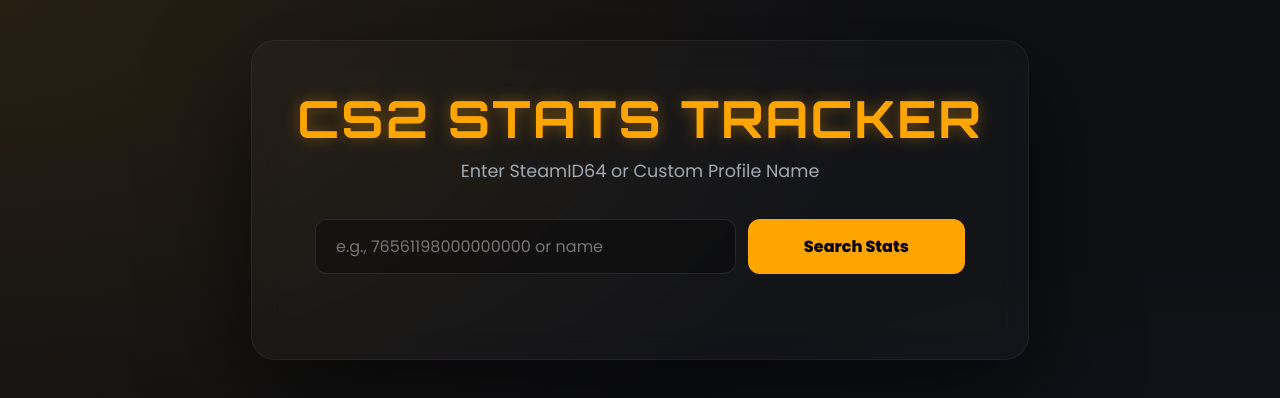
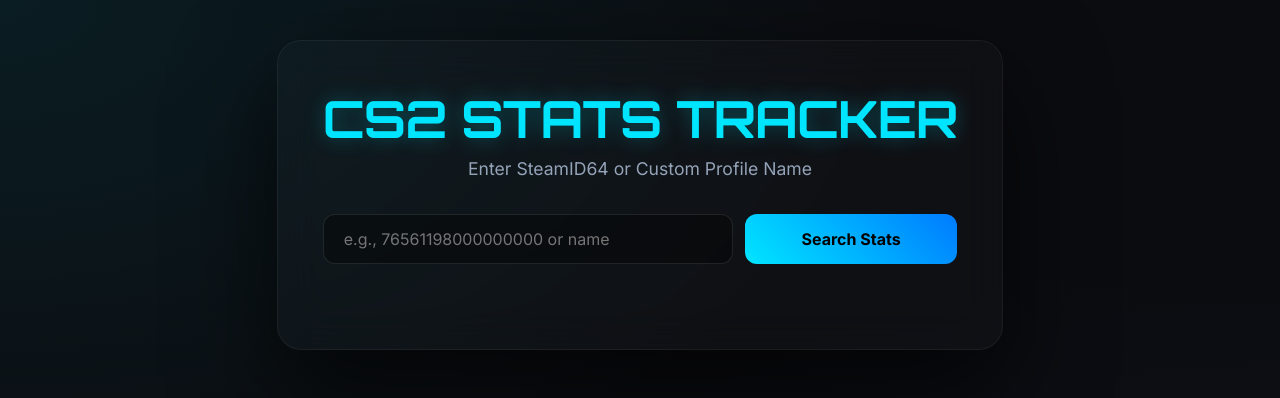
Before and after one commit to vthish/CS2-stats-tracker, a React (Vite) app: page / in a window 1280 px wide. Shown: the top 398 px of the page. Built offline with nearby package versions, Linux system fonts and the light colour scheme.

Commit message:
UI: Switched to Inter font and updated search button theme

```diff
--- a/src/App.css
+++ b/src/App.css
@@ -1,17 +1,17 @@
-@import url('https://fonts.googleapis.com/css2?family=Poppins:wght@300;400;600;800&display=swap');
+@import url('https://fonts.googleapis.com/css2?family=Inter:wght@300;400;600;700;800&display=swap');
 
 * {
   box-sizing: border-box;
   margin: 0;
   padding: 0;
-  font-family: 'Poppins', sans-serif;
+  font-family: 'Inter', sans-serif;
 }
 
 body {
-  background: #0f1014;
+  background: #0b0c10;
   background-image:
-    radial-gradient(at 0% 0%, rgba(255, 165, 0, 0.1) 0px, transparent 50%),
-    radial-gradient(at 100% 100%, rgba(0, 229, 255, 0.05) 0px, transparent 50%);
+    radial-gradient(at 0% 0%, rgba(0, 229, 255, 0.08) 0px, transparent 50%),
+    radial-gradient(at 100% 100%, rgba(0, 123, 255, 0.05) 0px, transparent 50%);
   color: #ffffff;
   min-height: 100vh;
   width: 100%;
@@ -30,29 +30,29 @@
 
 .app-container {
   background: rgba(255, 255, 255, 0.02);
-  backdrop-filter: blur(15px);
+  backdrop-filter: blur(20px);
   border: 1px solid rgba(255, 255, 255, 0.05);
   border-radius: 24px;
   padding: clamp(20px, 5vw, 45px);
   width: 100%;
   max-width: 950px;
   margin: 0 auto;
-  box-shadow: 0 40px 100px rgba(0, 0, 0, 0.6);
+  box-shadow: 0 40px 100px rgba(0, 0, 0, 0.7);
   text-align: center;
 }
 
 .title-glow {
   font-size: clamp(1.8rem, 6vw, 3.2rem);
-  font-weight: 800; /* Extra bold for the title */
-  color: #ffa500;
+  font-weight: 800;
+  color: #00e5ff;
   text-transform: uppercase;
-  letter-spacing: 2px;
+  letter-spacing: -1px;
   margin-bottom: 8px;
-  text-shadow: 0 0 15px rgba(255, 165, 0, 0.4);
+  text-shadow: 0 0 20px rgba(0, 229, 255, 0.3);
 }
 
 .subtitle {
-  color: #a0aab2;
+  color: #94a3b8;
   margin-bottom: 35px;
   font-size: clamp(0.9rem, 2vw, 1.1rem);
   font-weight: 400;
@@ -72,14 +72,15 @@
   font-size: 1rem;
   border-radius: 12px;
   border: 1px solid rgba(255, 255, 255, 0.1);
-  background: rgba(0, 0, 0, 0.3);
+  background: rgba(0, 0, 0, 0.4);
   color: white;
   outline: none;
   transition: 0.3s;
 }
 
 .search-box input:focus {
-  border-color: #ffa500;
+  border-color: #00e5ff;
+  box-shadow: 0 0 15px rgba(0, 229, 255, 0.1);
 }
 
 .search-box button {
@@ -89,28 +90,29 @@
   font-weight: 700;
   border-radius: 12px;
   border: none;
-  background: #ffa500;
+  background: linear-gradient(45deg, #00e5ff, #007bff);
   color: #000;
   cursor: pointer;
-  transition: 0.3s;
+  transition: all 0.3s ease;
 }
 
 .search-box button:hover:not(:disabled) {
-  transform: scale(1.05);
-  box-shadow: 0 0 20px rgba(255, 165, 0, 0.4);
+  transform: translateY(-2px);
+  box-shadow: 0 0 25px rgba(0, 229, 255, 0.4);
+  filter: brightness(1.1);
 }
 
 .stats-grid {
   display: grid;
   grid-template-columns: repeat(auto-fit, minmax(200px, 1fr));
-  gap: 18px;
+  gap: 20px;
 }
 
 .stat-card {
   background: rgba(255, 255, 255, 0.03);
   padding: 22px;
   border-radius: 16px;
-  border-left: 4px solid #ffa500;
+  border-left: 4px solid #00e5ff;
   text-align: left;
   transition: 0.3s ease;
 }
@@ -118,23 +120,23 @@
 .stat-card:hover {
   transform: translateY(-8px);
   background: rgba(255, 255, 255, 0.06);
-  border-left-color: #00e5ff; /* Blue border on hover */
-  box-shadow: 0 10px 25px rgba(0, 229, 255, 0.1);
+  border-left-color: #ffffff;
+  box-shadow: 0 15px 30px rgba(0, 0, 0, 0.3);
 }
 
 .stat-name {
-  font-size: 0.8rem;
-  color: #8b9bb4;
+  font-size: 0.75rem;
+  color: #94a3b8;
   font-weight: 600;
   text-transform: uppercase;
-  letter-spacing: 1px;
+  letter-spacing: 0.5px;
   margin-bottom: 6px;
   display: block;
 }
 
 .stat-value {
   font-size: 1.8rem;
-  font-weight: 800; /* Back to bold Poppins */
+  font-weight: 700;
   color: #ffffff;
 }
 
@@ -144,13 +146,13 @@
   }
   .stats-grid {
     grid-template-columns: repeat(2, 1fr);
-    gap: 10px;
+    gap: 12px;
   }
   .stat-card {
     padding: 15px;
   }
   .stat-value {
-    font-size: 1.4rem;
+    font-size: 1.3rem;
   }
 }
 
@@ -158,7 +160,7 @@
   width: 40px;
   height: 40px;
   border: 4px solid rgba(255, 255, 255, 0.1);
-  border-top-color: #ffa500;
+  border-top-color: #00e5ff;
   border-radius: 50%;
   animation: spin 1s linear infinite;
   margin: 30px auto;
```
Also changed, not shown: 2 other files (tests, documents, lock files or other folders).
